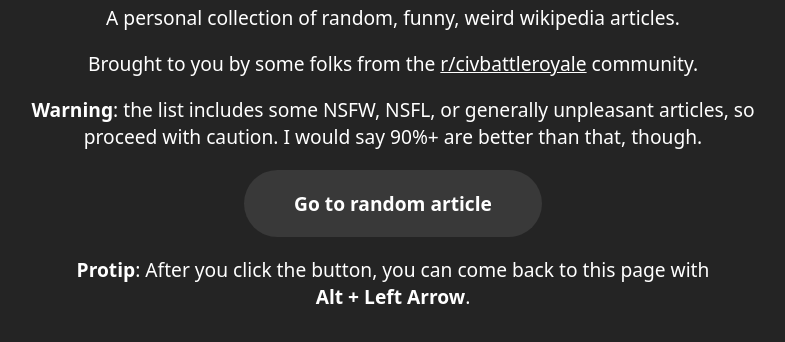
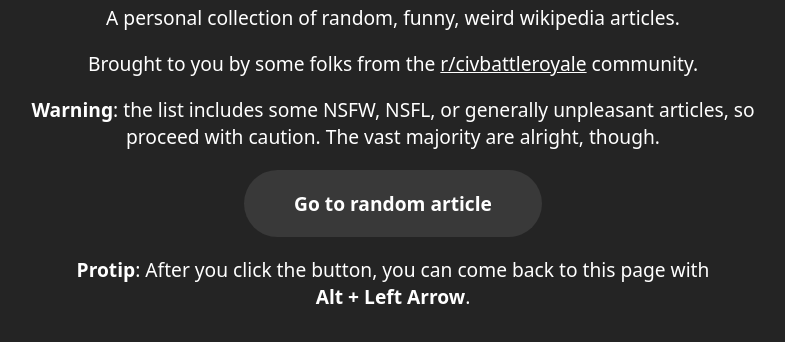
Before and after one commit to AcipenserSturio/t_wiki, a plain HTML site: page index.html in a window 1280 px wide. Shown: the part 282-624 px from the top of the page, without its empty margins (247-1032 px from the left). Drawn offline with Linux system fonts and the light colour scheme; no server answers.

Commit message:
Text change

```diff
--- a/index.html
+++ b/index.html
@@ -9,7 +9,7 @@
 			<h1>+t wiki</h1>
 			<p>A personal collection of random, funny, weird wikipedia articles.</p>
 			<p>Brought to you by some folks from the <a href="https://www.reddit.com/r/civbattleroyale">r/civbattleroyale</a> community.</p>
-			<p><b>Warning</b>: the list includes some NSFW, NSFL, or generally unpleasant articles, so proceed with caution. I would say 90%+ are better than that, though.</p>
+			<p><b>Warning</b>: the list includes some NSFW, NSFL, or generally unpleasant articles, so proceed with caution. The vast majority are alright, though.</p>
 			<div class="button" id="button" onclick="go()"><span>Go to random article</span></div>
 			<p><b>Protip</b>: After you click the button, you can come back to this page with<br><b>Alt + Left Arrow</b>.</p>
 		</div>
```
